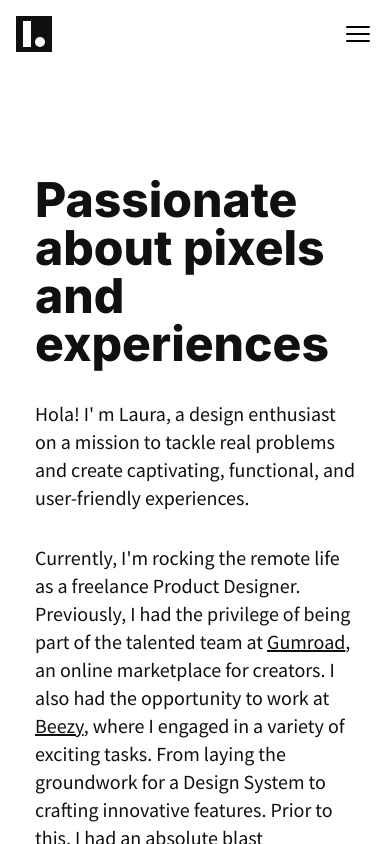
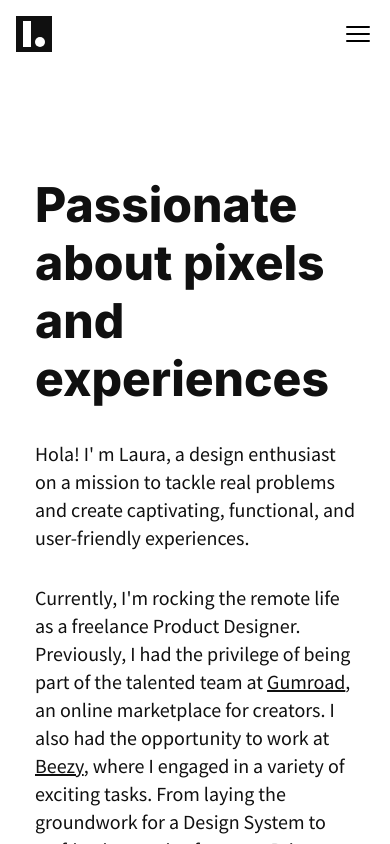
Before and after one commit to laugardie/newportfolio, a Next.js app: page /about in a window 390 px wide. Shown: the top 844 px of the page. Built offline with nearby package versions, Linux system fonts and the light colour scheme.

Commit message:
Fix leading in about

```diff
--- a/app/about/page.tsx
+++ b/app/about/page.tsx
@@ -13,7 +13,7 @@ export default function About() {
   return (
     <>
       <SectionSm className="pt-24">
-        <h1 className="font-extrabold text-5xl lg:text-6xl mt-20 lg:mt-40 pb-8">
+        <h1 className="font-extrabold text-5xl lg:text-6xl mt-20 lg:mt-40 pb-8 leading-[58px] lg:leading-[68px">
           Passionate about pixels and experiences
         </h1>
         <Paragraph>
```
